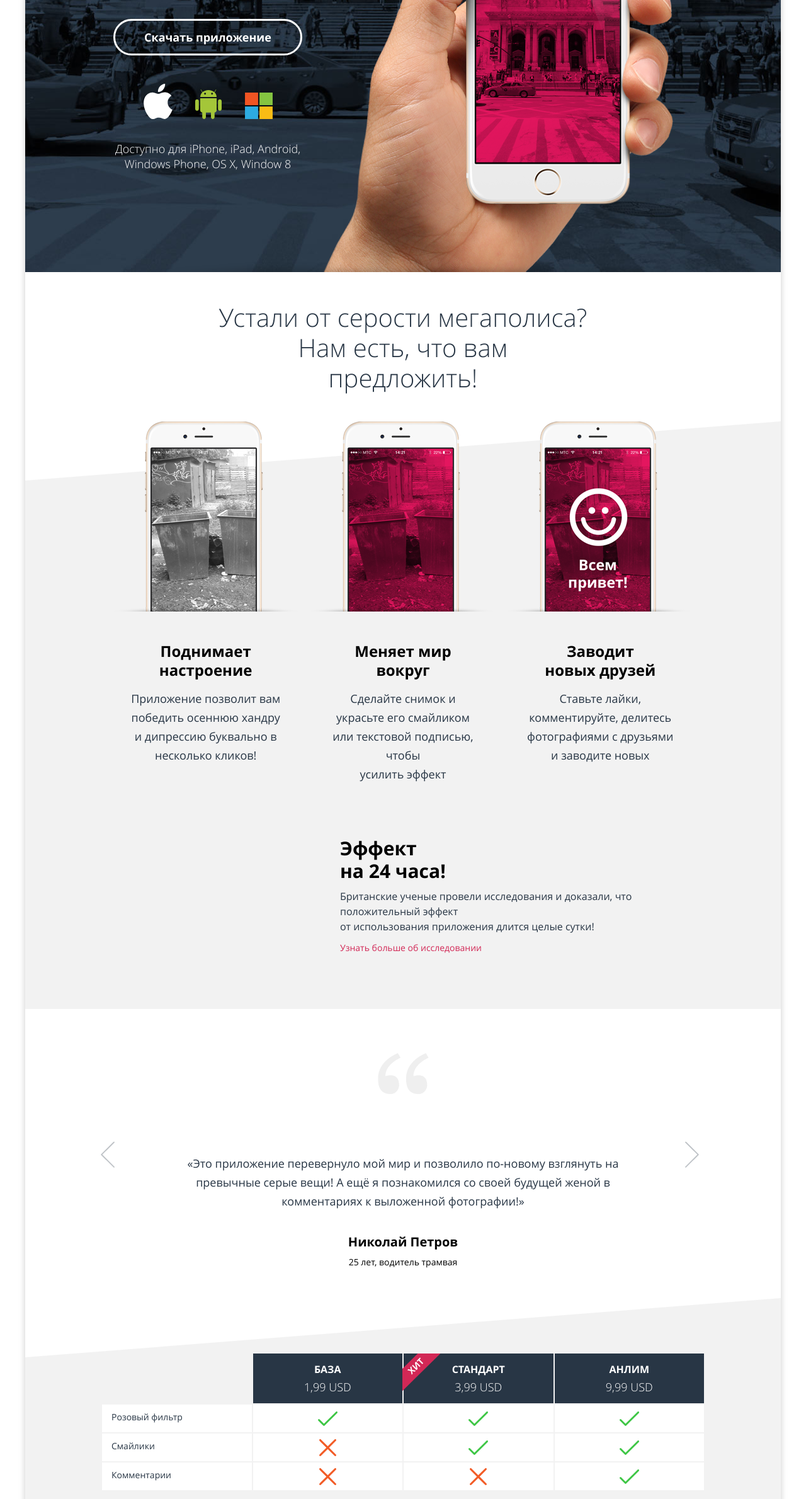
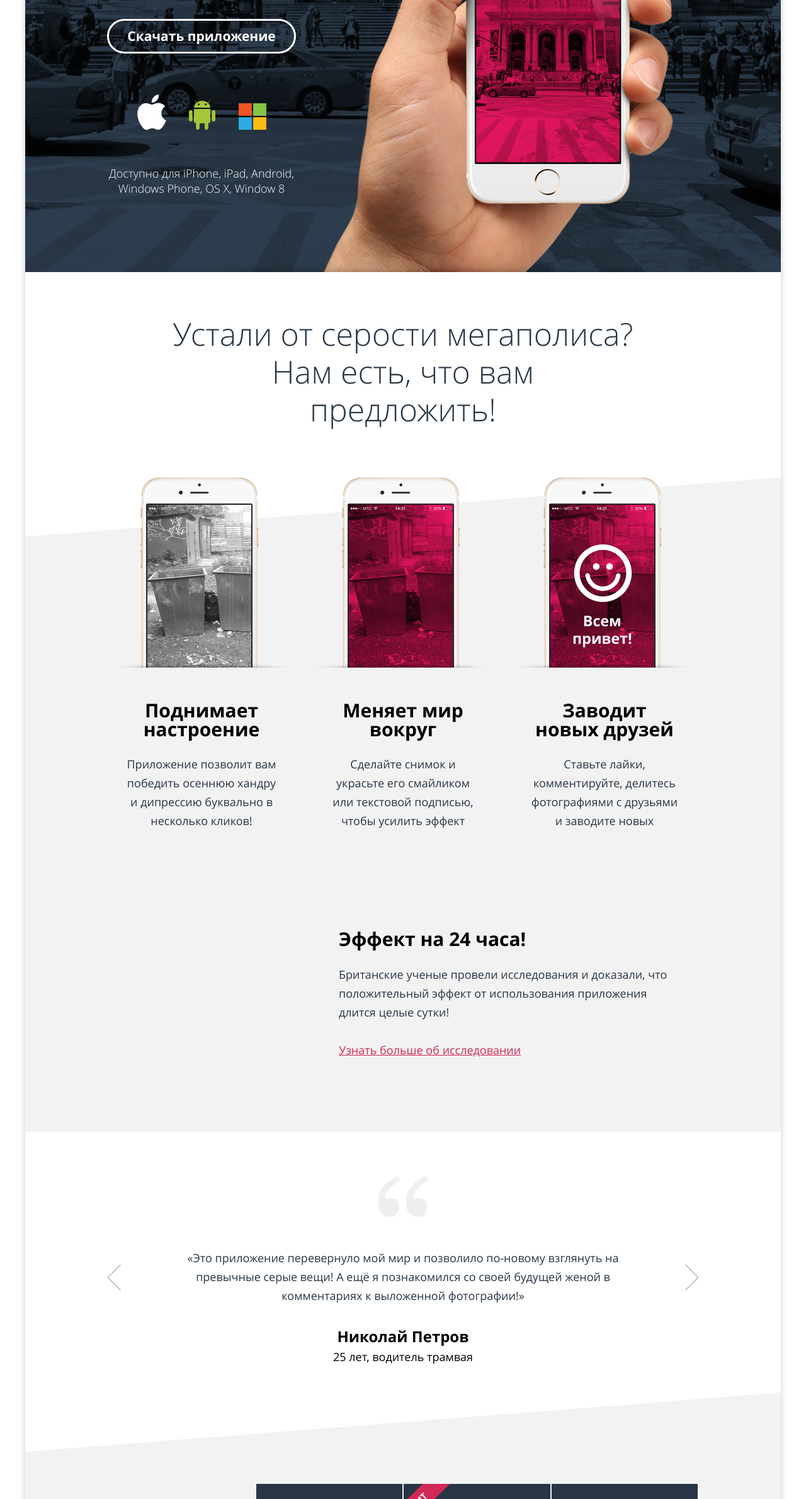
Before and after one commit to IgorViV/Pink, a website: page source/index.html in a window 1280 px wide. Shown: the part 420-2800 px from the top of the page at 63% size. Drawn offline with nearby package versions, Linux system fonts and the light colour scheme; files that its build step writes are made by us from their sources.

Commit message:
Исправляет верстку десктопной версии страницы index.html

```diff
--- a/source/less/blocks/comments.less
+++ b/source/less/blocks/comments.less
@@ -17,6 +17,14 @@
   text-transform: none;
   text-align: center;
 
+  blockquote {
+    margin: 0;
+    padding: 0 20px;
+    line-height: 28px;
+    color: @font-color-base;
+  }
+}
+
 .comments__slide-header h3 {
   .reset-center();
   margin-bottom: 15px;
@@ -29,14 +37,6 @@
 
 .comments__slide-header span {
   display: none;
-  }
-
-  blockquote {
-    margin: 0;
-    padding: 0 20px;
-    line-height: 28px;
-    color: @font-color-base;
-  }
 }
 
 .comments__slide-controls {
@@ -120,6 +120,14 @@
     padding-left: 20px;
     padding-right: 20px;
 
+    blockquote {
+      .reset();
+      margin-bottom: 35px;
+      font-size: 18px;
+      line-height: 30px;
+    }
+  }
+
   .comments__slide-header h3 {
     .reset-center();
     margin-bottom: 5px;
@@ -132,14 +140,6 @@
 
   .comments__slide-header span {
     display: block;
-    }
-
-    blockquote {
-      .reset();
-      margin-bottom: 35px;
-      font-size: 18px;
-      line-height: 30px;
-    }
   }
 }
 
@@ -157,7 +157,7 @@
 
   .comments__slider {
     width: 2840px;
-    padding-top: 190px;
+    padding-top: 145px;
 
   }
 
@@ -172,6 +172,20 @@
     &--3 {
       margin-right: 0;
     }
+  }
+
+  .comments__slide-header h3 {
+    .reset-center();
+    margin-bottom: 5px;
+    font-weight: 700;
+    font-size: 24px;
+    line-height: 30px;
+    text-transform: none;
+    color: @black;
+  }
+
+  .comments__slide-header span {
+    font-size: 18px;
   }
 
   .comments__slide-controls {
@@ -213,6 +227,10 @@
     }
   }
 
+  .comments__slide-toggle--prev {
+    margin-left: 10px;
+  }
+
   .comments__slide-toggle--next {
     background-image: url(../img/right-arrow.png);
   }
--- a/source/less/blocks/contacts.less
+++ b/source/less/blocks/contacts.less
@@ -108,18 +108,33 @@
 
 @media (min-width: @desktop-width) {
   .contacts {
+    padding-top: 65px;
     padding-left: 130px;
     padding-right: 130px;
+    padding-bottom: 20px;
   }
 
   .contacts__header {
-    margin-left: 160px;
-    margin-right: 160px;
+    width: 940px;
+    margin-left: 0;
+    margin-right: 0;
+    margin-bottom: 10px;
+
+    p {
+      width: 480px;
+      .reset-center();
+      font-size: 50px;
+      line-height: 60px;
+    }
   }
 
   .contacts__item {
     align-self: baseline;
     margin-bottom: 0;
+
+    h3 {
+      margin-bottom: 25px;
+    }
   }
 
   .contacts__item--address {
--- a/source/less/blocks/download.less
+++ b/source/less/blocks/download.less
@@ -133,13 +133,13 @@
 @media (min-width: @desktop-width) {
   .download {
     position: absolute;
-    left: 120px;
+    left: 110px;
     top: -632px;
     width: 340px;
     padding-top: 0;
     padding-bottom: 0;
-    padding-left: 10px;
-    padding-right: 10px;
+    padding-left: 0;
+    padding-right: 0;
     background-color: transparent;
   }
 
@@ -149,4 +149,14 @@
     font-size: 50px;
     line-height: 60px;
   }
+
+  .download__btn {
+    margin-bottom: 65px;
+    font-size: 21px;
+    line-height: 21px;
+  }
+
+  .download__links {
+    margin-bottom: 57px;
+  }
 }
--- a/source/less/blocks/features.less
+++ b/source/less/blocks/features.less
@@ -163,12 +163,27 @@
 }
 
 @media (min-width: @desktop-width) {
+  .features__header {
+    padding-top: 68px;
+    padding-bottom: 78px;
+  }
+
+  .features__text {
+    width: 750px;
+    font-size: 50px;
+    line-height: 60px;
+
+    &--last {
+      width: 420px;
+    }
+  }
+
   .features__list {
     display: flex;
     justify-content: space-between;
     padding-top: 0;
-    padding-left: 130px;
-    padding-right: 130px;
+    padding-left: 120px;
+    padding-right: 120px;
     padding-bottom: 0;
     background-size: auto;
     background-image: url("../img/bg-triangle-white.svg");
@@ -179,7 +194,7 @@
   .features__item {
     width: 310px;
     margin-bottom: 0;
-    padding-top: 350px;
+    padding-top: 355px;
     text-align: center;
     background-image: url(../img/iphone-screen-2-desktop@1x.png);
     background-position: center top;
@@ -197,8 +212,8 @@
   .features__item h3 {
     width: 222px;
     .reset-center();
-    margin-bottom: 15px;
-    font-size: 24px;
+    margin-bottom: 25px;
+    font-size: 30px;
     line-height: 30px;
     font-weight: @font-weight-bold;
     color: @black;
@@ -212,28 +227,49 @@
     width: 240px;
     font-size: 18px;
     line-height: 30px;
+
+    br {
+      display: none;
+    }
   }
 
   .features__footer {
     width: 960px;
     .reset-center();
-    padding-top: 85px;
-    padding-left: 380px;
+    padding-top: 155px;
+    padding-left: 378px;
     padding-right: 10px;
-    padding-bottom: 85px;
+    padding-bottom: 115px;
     background-color: transparent;
+    background-size: 300px 348px;
     background-image: url(../img/24.png);
-    background-position: 20px center;
+    background-position: 10px 65px;
     background-repeat: no-repeat;
 
+    h3 {
+      width: 300px;
+      margin-bottom: 23px;
+
+      br {
+        display: none;
+      }
+    }
+
     p {
-      width: 520px;
-      margin-bottom: 10px;
-      font-size: 16px;
+      width: 528px;
+      margin-bottom: 30px;
+      font-size: 18px;
+      line-height: 30px;
+
+      br {
+        display: none;
+      }
     }
 
     a {
-      text-decoration: none;
+      font-size: 18px;
+      line-height: 30px;
+      //text-decoration: none;
     }
   }
 }
--- a/source/less/blocks/map.less
+++ b/source/less/blocks/map.less
@@ -39,7 +39,7 @@
     height: 500px;
     background-size: 35px 35px, auto;
     background-image: url("../img/icon-map-marker.svg"), url("../img/bg-map-desktop@1x.jpg");
-    background-position: center 187px, center -347px;
+    background-position: center 260px, center -280px;
 
     &::after {
       height: 125px;
--- a/source/less/blocks/page-footer.less
+++ b/source/less/blocks/page-footer.less
@@ -162,4 +162,23 @@
     padding: 40px 130px;
     height: 198px;
   }
+
+  .page-footer__logo {
+    margin-top: 32px;
+  }
+
+  .page-footer__copyright-link {
+    //text-align: right;
+
+    span {
+      //display: inline-block;
+      font-size: 18px;
+    }
+
+    .page-footer__copyright-img {
+      //display: inline-block;
+      //margin-right: -7px;
+      //width: 42px;
+    }
+  }
 }
--- a/source/less/blocks/page-logo.less
+++ b/source/less/blocks/page-logo.less
@@ -54,7 +54,8 @@
 
 @media (min-width: @desktop-width) {
   .page-logo {
-    padding-left: 10px;
+    padding-left: 0;
+    padding-right: 0;
   }
 
   .page-logo__img--tablet {
--- a/source/less/blocks/proposals.less
+++ b/source/less/blocks/proposals.less
@@ -241,11 +241,55 @@
 }
 
 @media (min-width: @desktop-width) {
+  .proposals {
+    padding-top: 145px;
+    padding-bottom: 55px;
+  }
+
   .proposals__table {
-    width: 960px;
+    width: 940px;
     margin-left: auto;
     margin-right: auto;
-    padding-left: 10px;
-    padding-right: 10px;
+  }
+
+  .proposals__cell {
+    padding-top: 14px;
+    padding-left: 20px;
+    padding-right: 0;
+    padding-bottom: 15px;
+    background-position: center;
+
+    &--hit::before {
+      top: 0;
+      left: 0;
+      width: 73px;
+      height: 73px;
+    }
+
+    &--hit::after {
+      transform: translate(10px, 15px) rotate(-45deg);
+    }
+
+    &--first {
+      font-size: 18px;
+      line-height: 30px;
+      text-transform: none;
+      background-image: none;
+
+      &::after {
+        background-image: none;
+      }
+    }
+
+    &--header {
+      padding: 18px 22px;
+      font-size: 18px;
+      line-height: 30px;
+
+      span {
+        display: inline;
+        font-size: 24px;
+      }
+    }
   }
 }
```
Lines whose indentation alone changed are shown as unchanged.
